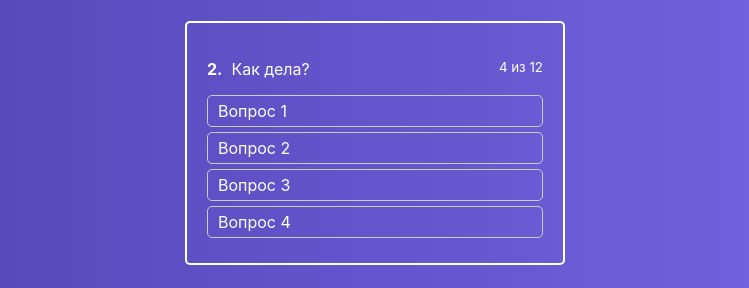
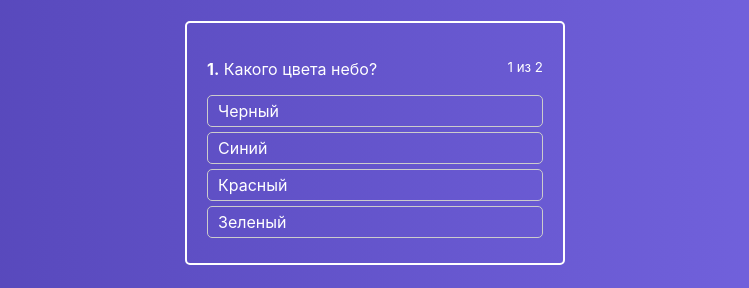
Before and after one commit to ko1p/react-practise, a React app: page / in a window 1280 px wide. Shown: the part 200-488 px from the top of the page, without its empty margins (265-1014 px from the left). Built offline with nearby package versions, Linux system fonts and the light colour scheme.

Commit message:
add next quize question

```diff
--- a/src/components/ActiveQuize/ActiveQuize.js
+++ b/src/components/ActiveQuize/ActiveQuize.js
@@ -8,15 +8,17 @@ const ActiveQuiz = (props) => {
         <div className={classes.ActiveQuize}>
             <p className={classes.Question}>
                 <span>
-                    <strong>2.</strong>&nbsp;
-                    Как дела?
+                    <strong>{ props.answerNumber }.</strong>&nbsp;
+                    { props.question }
                 </span>
                 <small>
-                    4 из 12
+                    { props.answerNumber } из { props.quizLength }
                 </small>
             </p>
 
-            <AnswersList answers={props.answers}/>
+            <AnswersList
+            answers={props.answers}
+            onAnswerClick={props.onAnswerClick}/>
         </div>
     )
 }
--- a/src/components/ActiveQuize/AnswersList/AnswerItem/AnswerItem.js
+++ b/src/components/ActiveQuize/AnswersList/AnswerItem/AnswerItem.js
@@ -3,7 +3,7 @@ import classes from './AnswerItem.module.css'
 
 const AnswerItem = (props) => {
     return(
-        <li className={classes.AnswerItem}>
+        <li className={classes.AnswerItem} onClick={() => props.onAnswerClick(props.answer.id)}>
             { props.answer.text }
         </li>
     )
--- a/src/components/ActiveQuize/AnswersList/AnswersList.js
+++ b/src/components/ActiveQuize/AnswersList/AnswersList.js
@@ -11,6 +11,7 @@ const AnswersList = (props) => {
                     <AnswerItem
                     key={index}
                     answer={answer}
+                    onAnswerClick={props.onAnswerClick}
                     />
                 )
             }) }
--- a/src/containers/Quiz/Quiz.js
+++ b/src/containers/Quiz/Quiz.js
@@ -5,16 +5,36 @@ import ActiveQuiz from '../../components/ActiveQuize/ActiveQuize'
 class Quiz extends React.Component {
 
     state = {
+        activeQuestion: 0,
         quiz: [
             {
+                question: 'Какого цвета небо?',
+                id: 1,
+                rightAnswerId: 2,
                 answers: [
-                    {text: 'Вопрос 1'},
-                    {text: 'Вопрос 2'},
-                    {text: 'Вопрос 3'},
-                    {text: 'Вопрос 4'}
+                    {text: 'Черный', id: 1},
+                    {text: 'Синий', id: 2},
+                    {text: 'Красный', id: 3},
+                    {text: 'Зеленый', id: 4}
+                ]
+            },
+            {
+                question: 'В каком году основали Санкт-Петербург?',
+                id: 2,
+                rightAnswerId: 3,
+                answers: [
+                    {text: '1700', id: 1},
+                    {text: '1705', id: 2},
+                    {text: '1703', id: 3},
+                    {text: '1803', id: 4}
                 ]
             }
         ]
+    }
+
+    onAnswerClickHandler = (answerId) => {
+        console.log(answerId)
+        this.setState({activeQuestion: this.state.activeQuestion + 1})
     }
 
     render() {
@@ -23,7 +43,11 @@ class Quiz extends React.Component {
                 <div className={classes.QuizWrapper}>
                     <h1>Ответьте на все вопросы</h1>
                     <ActiveQuiz
-                        answers={this.state.quiz[0].answers}
+                        question={this.state.quiz[this.state.activeQuestion].question}
+                        answers={this.state.quiz[this.state.activeQuestion].answers}
+                        onAnswerClick={this.onAnswerClickHandler}
+                        quizLength={this.state.quiz.length}
+                        answerNumber={this.state.activeQuestion + 1}
                     />
                 </div>
             </div>
```
